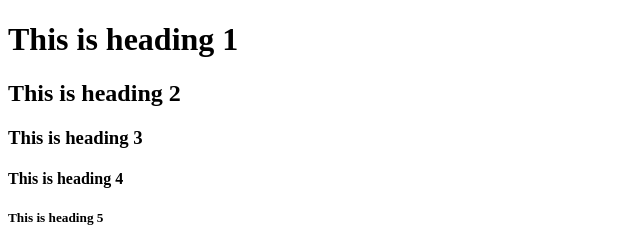
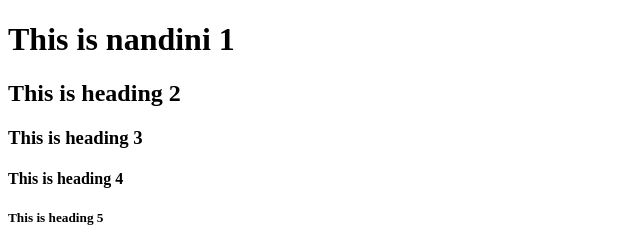
Before and after one commit to santoshmalyala/Demo, a plain HTML site: page index.html in a window 1280 px wide. Shown: the top 240 px of the page, 0-640 px from the left. Drawn offline with Linux system fonts and the light colour scheme.

Commit message:
Update index.html

```diff
--- a/index.html
+++ b/index.html
@@ -2,7 +2,7 @@
 <html>
 <body>
 
-<h1>This is heading 1</h1>
+<h1>This is nandini 1</h1>
 <h2>This is heading 2</h2>
 <h3>This is heading 3</h3>
 <h4>This is heading 4</h4>
```
